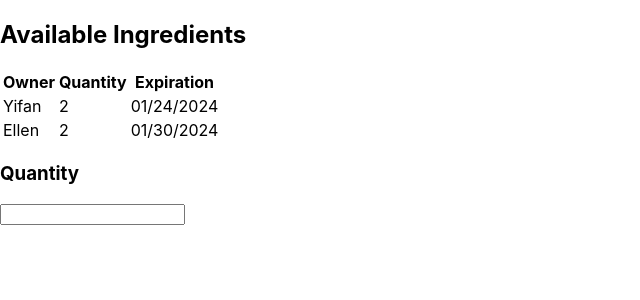
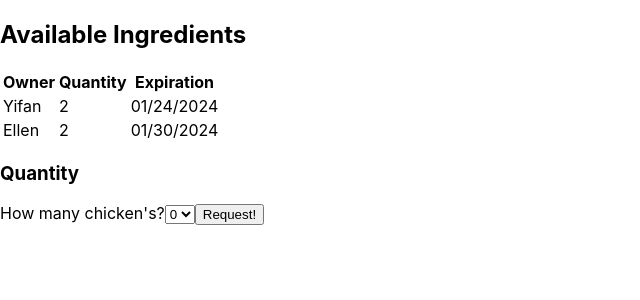
Before and after one commit to hailenwashere/hackwapro, a React (Create React App) app in the folder my-app/: page / in a window 1280 px wide. Shown: the top 300 px of the page, without its empty margins (0-640 px from the left). Built offline with nearby package versions, Linux system fonts and the light colour scheme.

Commit message:
implement dropdown, add success page

```diff
--- a/my-app/src/pages/IngredientRequest.js
+++ b/my-app/src/pages/IngredientRequest.js
@@ -1,4 +1,7 @@
+import { useState } from 'react';
+
 const IngredientRequest = () => {
+    const [requestmade, setRequestmade] = useState(false)
     /* example props - a single entry in category_data corresponding to the desired ingredient
         {
             ingredient_name: 'Chicken',
@@ -20,7 +23,7 @@ const IngredientRequest = () => {
     */
     let props = {
         ingredient_name: 'Chicken',
-        total_quantity: 3,
+        total_quantity: 4,
         min_expiry: '01/24/2024',
         ingredient_array: [
             {
@@ -83,6 +86,41 @@ const IngredientRequest = () => {
     }
     ingredient_array.sort(compareIngredients)
 
+    // quantity dropdown: update quantity using dropdown, gives options up to total_quantity
+    const [quantity, setQuantity] = useState(0)
+    const possiblequantities = Array(total_quantity + 1).fill(0).map((_, index)=> index);
+    const handleChange = (event) => {
+        setQuantity(event.target.value)
+    };
+
+    // request button: on request, update the data
+    function onClick()
+    {
+        // update data
+
+        // post data
+            /* schema:
+            {
+                food_type: 'meat',
+                category: 'chicken',
+                owner: 'WARRICKKKKKKK',
+                quantity: '400',
+                expiration: '04/06/2025',
+            }
+            */
+
+        setRequestmade(true);
+    }
+
+    if (requestmade)
+    {
+        return (
+            <div className='requestsuccess'>
+                <h2>Request Made!</h2>
+
+            </div>
+        );
+    }
     return (
         <div className="requestcontainer">
             <h2>Available Ingredients</h2>
@@ -104,11 +142,18 @@ const IngredientRequest = () => {
                 </tbody>
                 ))}
             </table>
-            <div>
+            <div className="requestsection">
                 <h3>Quantity</h3>
-                <input/>
+                <label>
+                    How many {ingredient_name.toLowerCase()}'s?
+                    <select value={quantity} onChange={handleChange}>
+                        {possiblequantities.map((quantity) => (
+                            <option value={ quantity }>{quantity}</option>
+                        ))}
+                    </select>
+                </label>
+                <button onClick={ onClick }>Request!</button>
             </div>
-
         </div>
     );
 }
```
